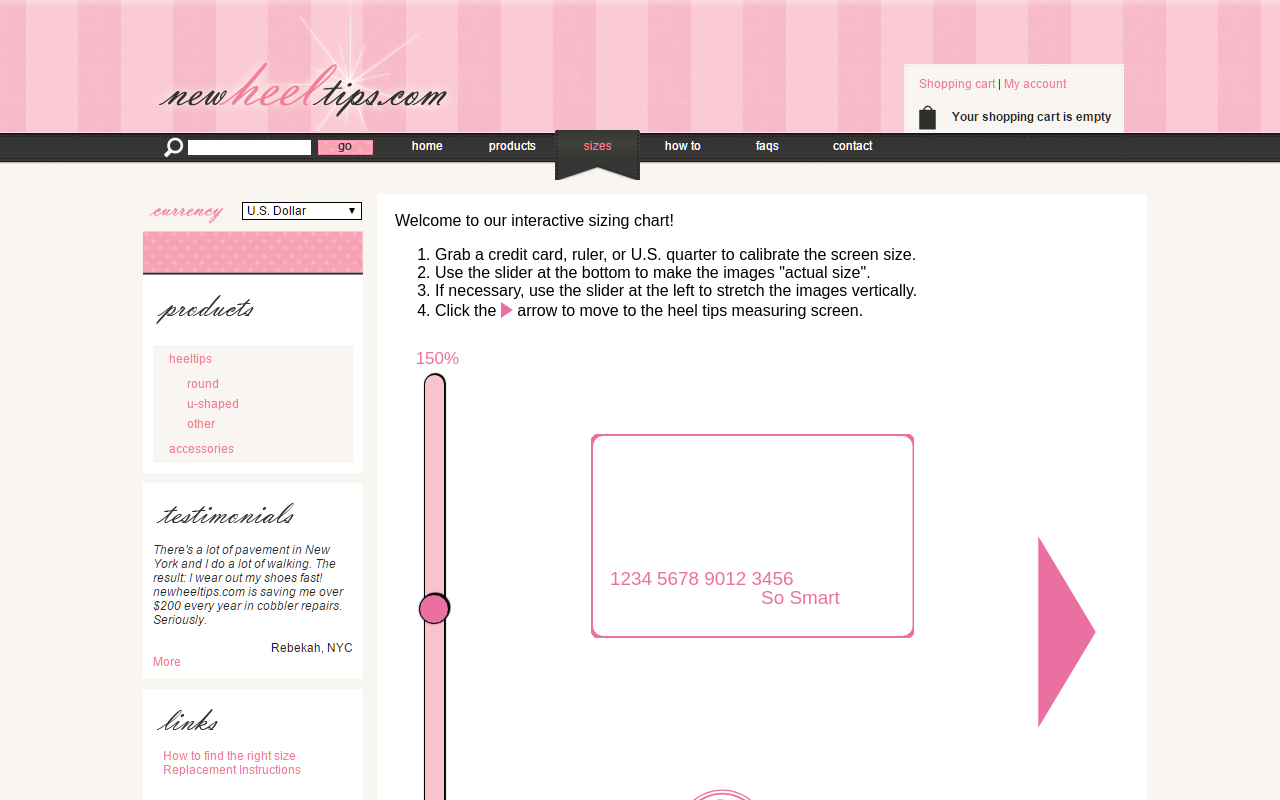
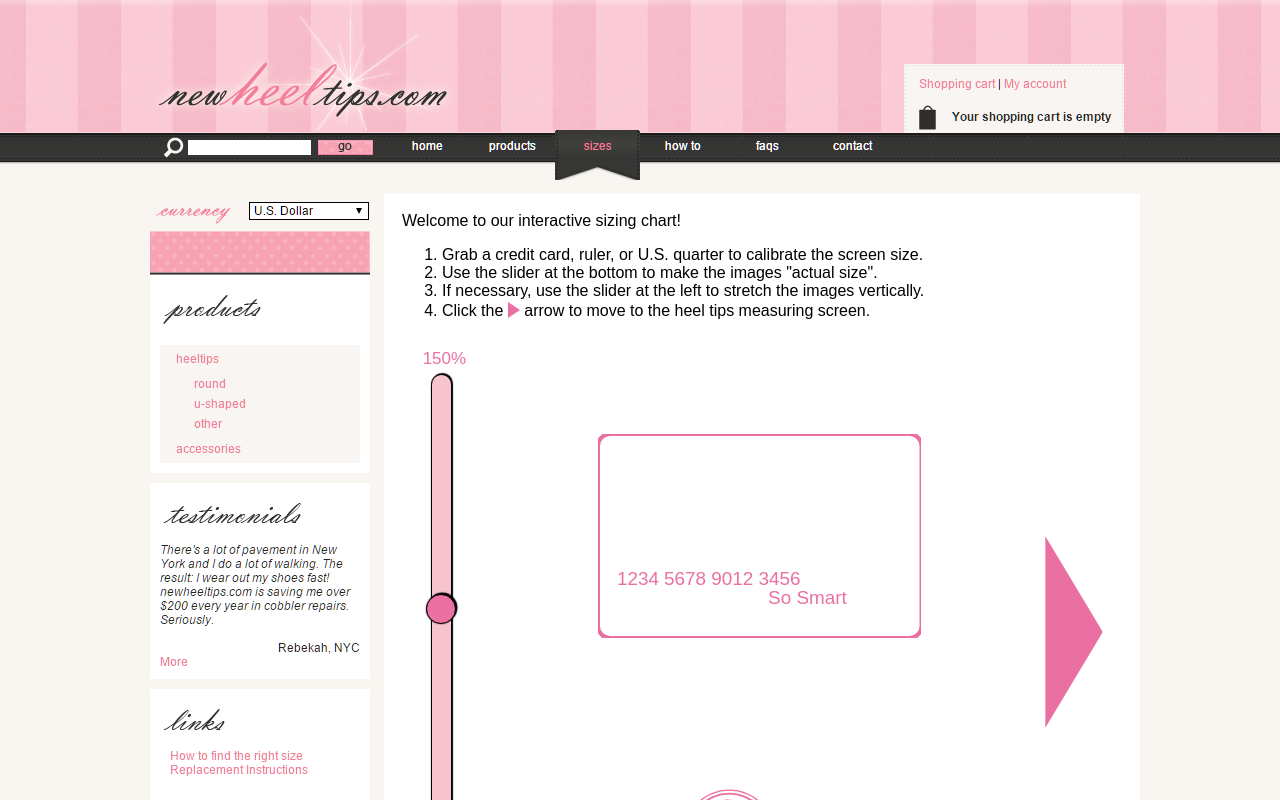
Before and after one commit to SterlingVix/SizingDemo, a plain HTML site: page index.html in a window 1280 px wide. Shown: the top 800 px of the page. Drawn offline with Linux system fonts and the light colour scheme.

Commit message:
Updates to CSS.

```diff
--- a/main.css
+++ b/main.css
@@ -34,7 +34,7 @@ section.left-column img.left-column-image {
 
 iframe.app-container {
     top: 0px;
-    width: 770px;
+    width: 200mm;
     height: 1140px;
     overflow-x: hidden;
     overflow-y: hidden;
```
